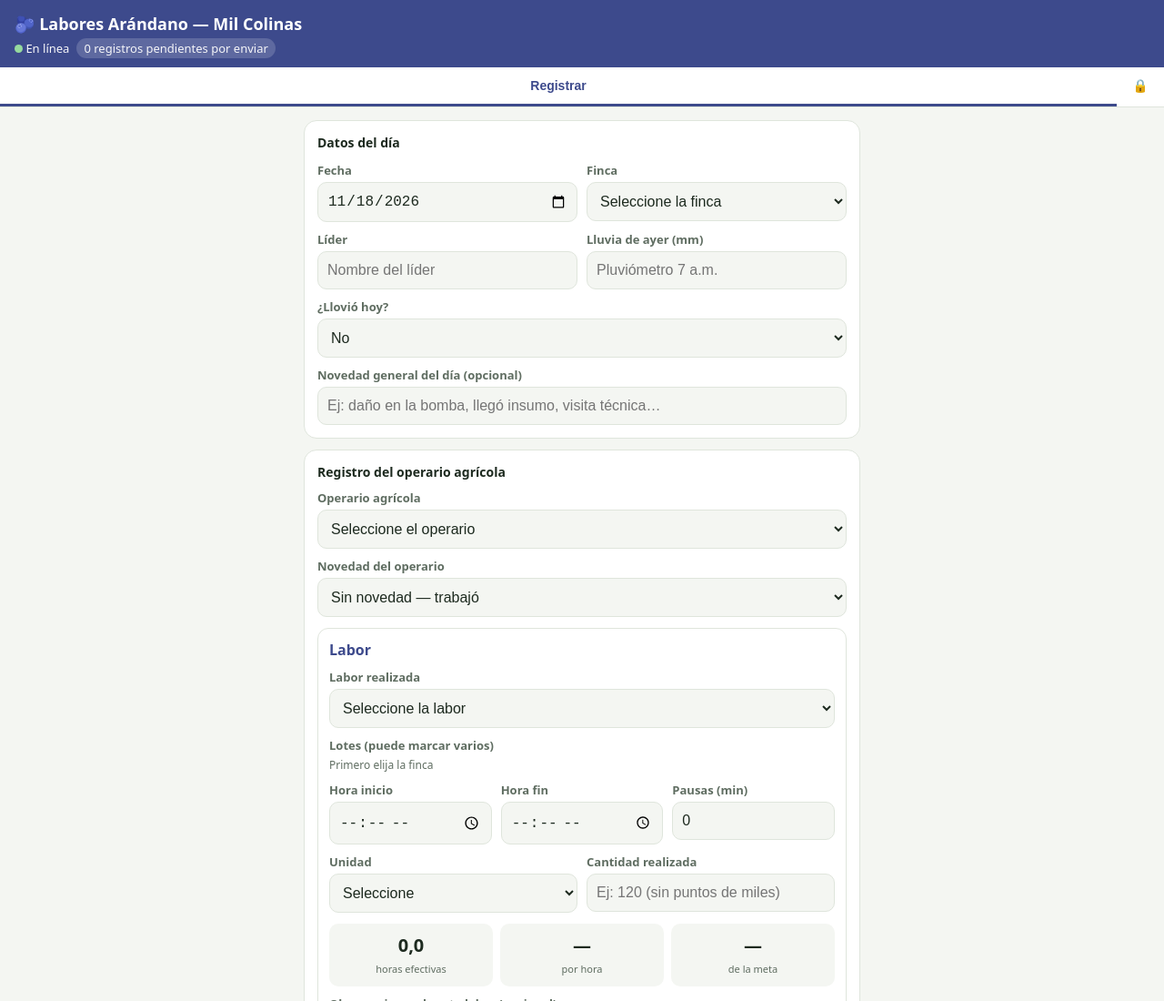
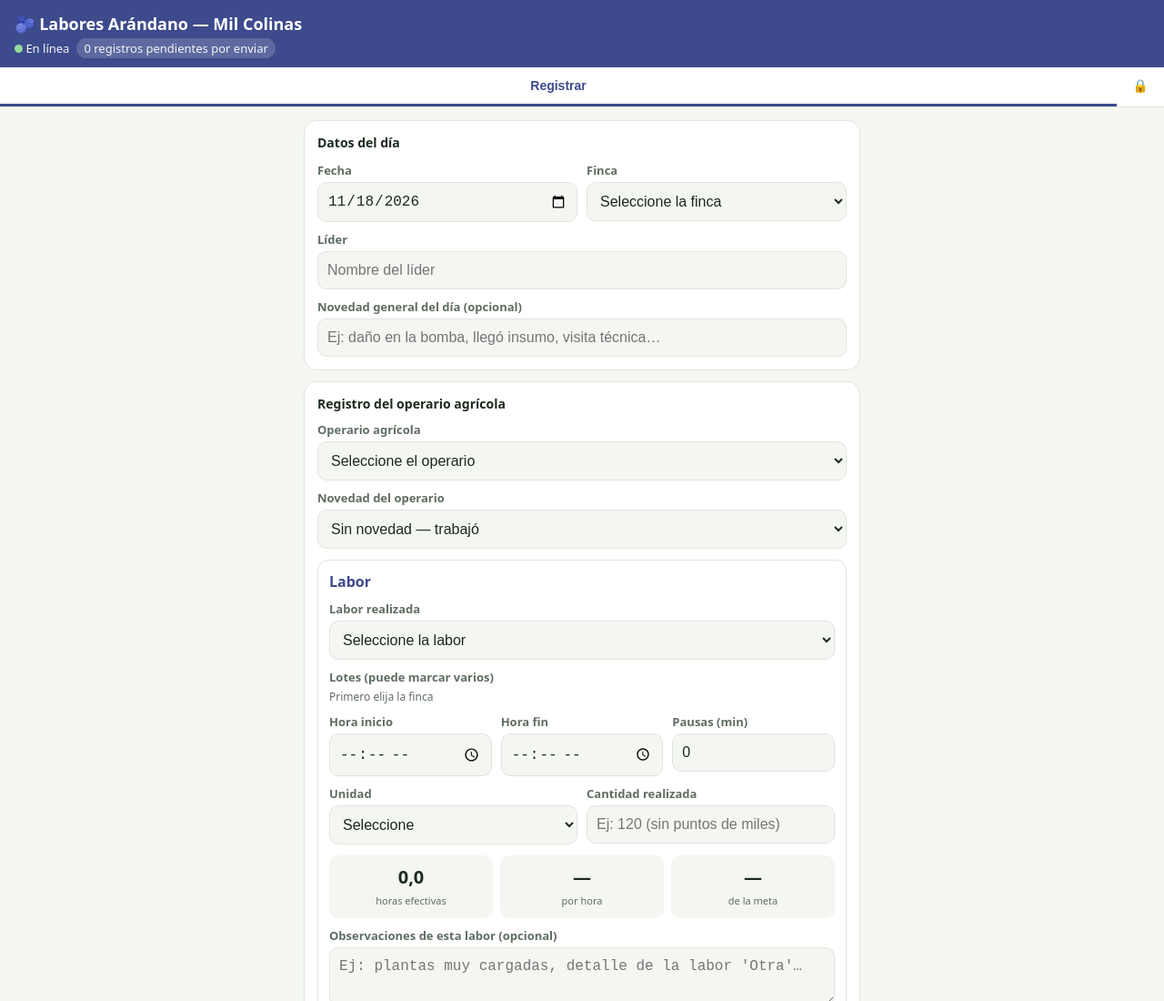
Before and after one commit to AGRICOLAMILCOLINAS/labores-arandano, a plain HTML site: page index.html in a window 1280 px wide. Shown: the top 1100 px of the page at 91% size. Drawn offline with Linux system fonts and the light colour scheme.

Commit message:
Add files via upload

```diff
--- a/app.js
+++ b/app.js
@@ -158,7 +158,7 @@ $("f").addEventListener("submit",e=>{
   const base=()=>({
     id:Date.now().toString(36)+Math.random().toString(36).slice(2,6), creado:new Date().toISOString(),
     fecha:$("fecha").value, finca:f.nombre, cultivo:f.cultivo, lider:dia.lider||"", lluviaMm:dia.lluvia===""||dia.lluvia==null?"":Number(dia.lluvia),
-    llovioHoy:dia.llovio||"No", lluviaDesde:dia.llovio==="Sí"?(dia.desde||""):"", lluviaHasta:dia.llovio==="Sí"?(dia.hasta||""):"", novedadDia:dia.nov||"",
+    llovioHoy:dia.llovio||"", lluviaDesde:dia.llovio==="Sí"?(dia.desde||""):"", lluviaHasta:dia.llovio==="Sí"?(dia.hasta||""):"", novedadDia:dia.nov||"",
     trabajador:op, novedad:nov||"", novedadDuracion:nov?(trab?"Parte del día":"Todo el día"):"",
     lote:"", laborCod:"", labor:"", grupo:"", unidad:"", horaInicio:"", horaFin:"", pausaMin:"", horas:"", cantidad:"", rendimiento:"", meta:"", cumplimiento:"",
     obs:novDet, estado:"pendiente"
--- a/index.html
+++ b/index.html
@@ -94,12 +94,12 @@ td.n{text-align:right;font-variant-numeric:tabular-nums}
       <div><label>Fecha</label><input type="date" id="fecha"></div>
       <div><label>Finca</label><select id="finca"></select></div>
     </div>
-    <div class="row">
+    <div>
       <div><label>Líder</label><input id="lider" placeholder="Nombre del líder"></div>
-      <div><label>Lluvia de ayer (mm)</label><input type="number" id="lluvia" min="0" step="0.5" inputmode="decimal" placeholder="Pluviómetro 7 a.m."></div>
+      <div class="hide"><label>Lluvia de ayer (mm) *</label><input type="number" id="lluvia" min="0" step="0.5" inputmode="decimal" placeholder="Si no llovió, ponga 0"></div>
     </div>
-    <label>¿Llovió hoy?</label>
-    <select id="llovio">
+    <label class="hide">¿Llovió hoy?</label>
+    <select id="llovio" class="hide">
       <option value="">No</option>
       <option value="Sí">Sí</option>
     </select>
--- a/sw.js
+++ b/sw.js
@@ -1,6 +1,6 @@
 // Guarda la app en el celular para que abra sin internet.
 // Al cambiar cualquier archivo, subir el número de versión.
-const VERSION = "arandano-v3";
+const VERSION = "arandano-v5";
 const ARCHIVOS = ["./", "./index.html", "./config.js", "./app.js", "./manifest.json", "./icon-192.png", "./icon-512.png"];
 
 self.addEventListener("install", e => {
```
